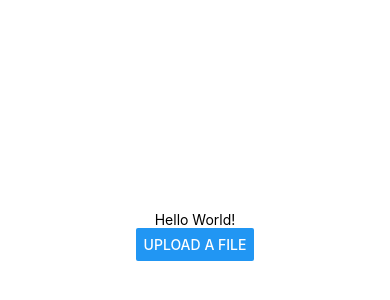
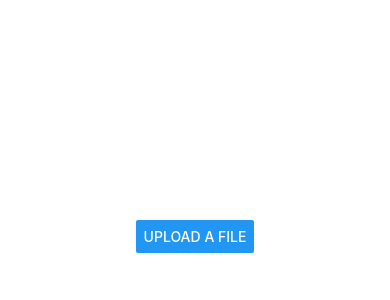
Before and after one commit to DelightSSB/AetherNotes, a React Native app in the folder Thrive/: screen / in a window 390 px wide. Shown: the part 186-486 px from the top of the page. Built offline with nearby package versions, Linux system fonts and the light colour scheme.

Commit message:
Updated App.js and added Thrive logo

```diff
--- a/Thrive/App.js
+++ b/Thrive/App.js
@@ -52,7 +52,6 @@ function UploadButton() {
 export default function App() {
   return (
     <View style={styles.container}>
-      <Text>Hello World!</Text>
       <UploadButton />
       <StatusBar style="auto" />
     </View>
```
Also changed, not shown: Thrive/assets/thrivelogo.png (added).
